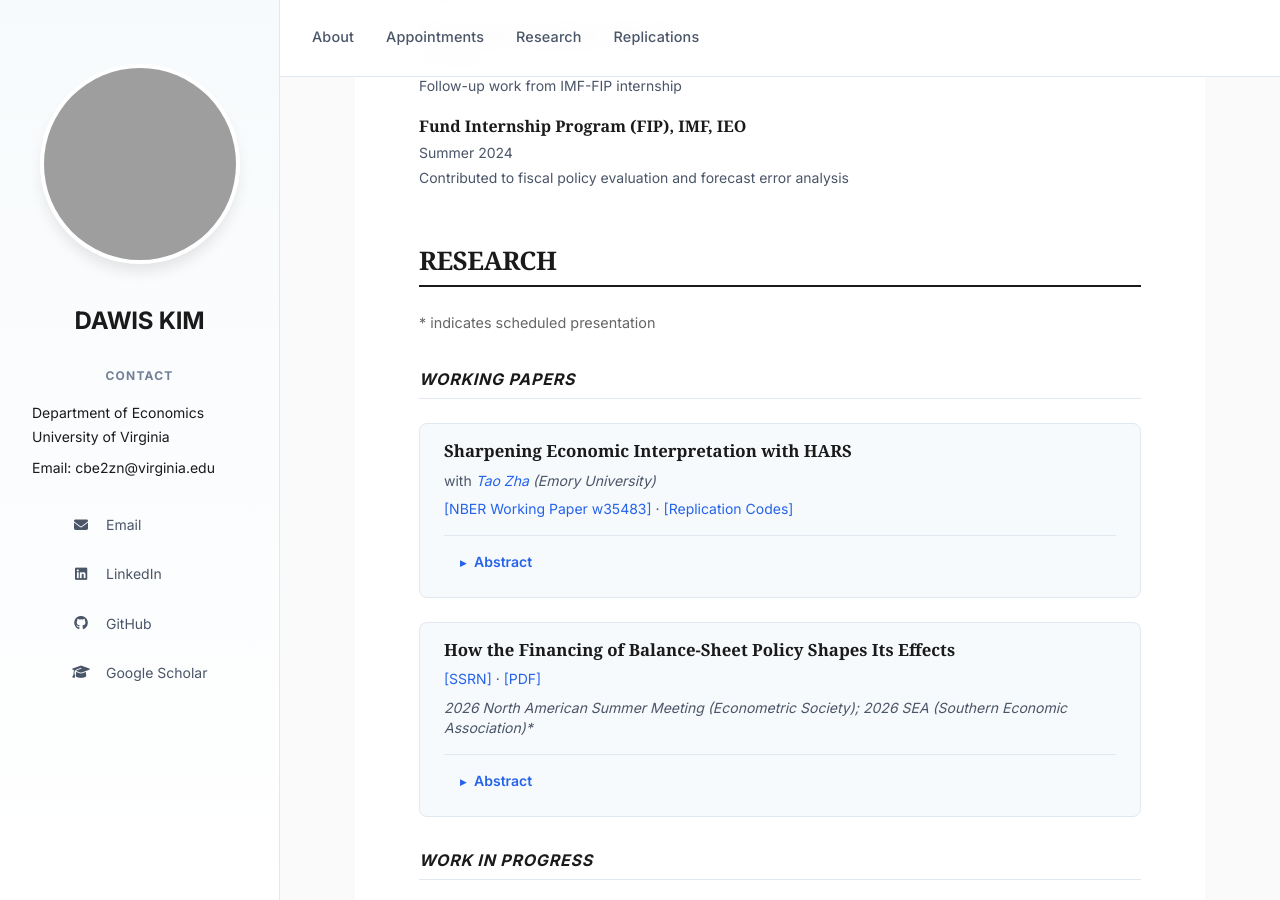
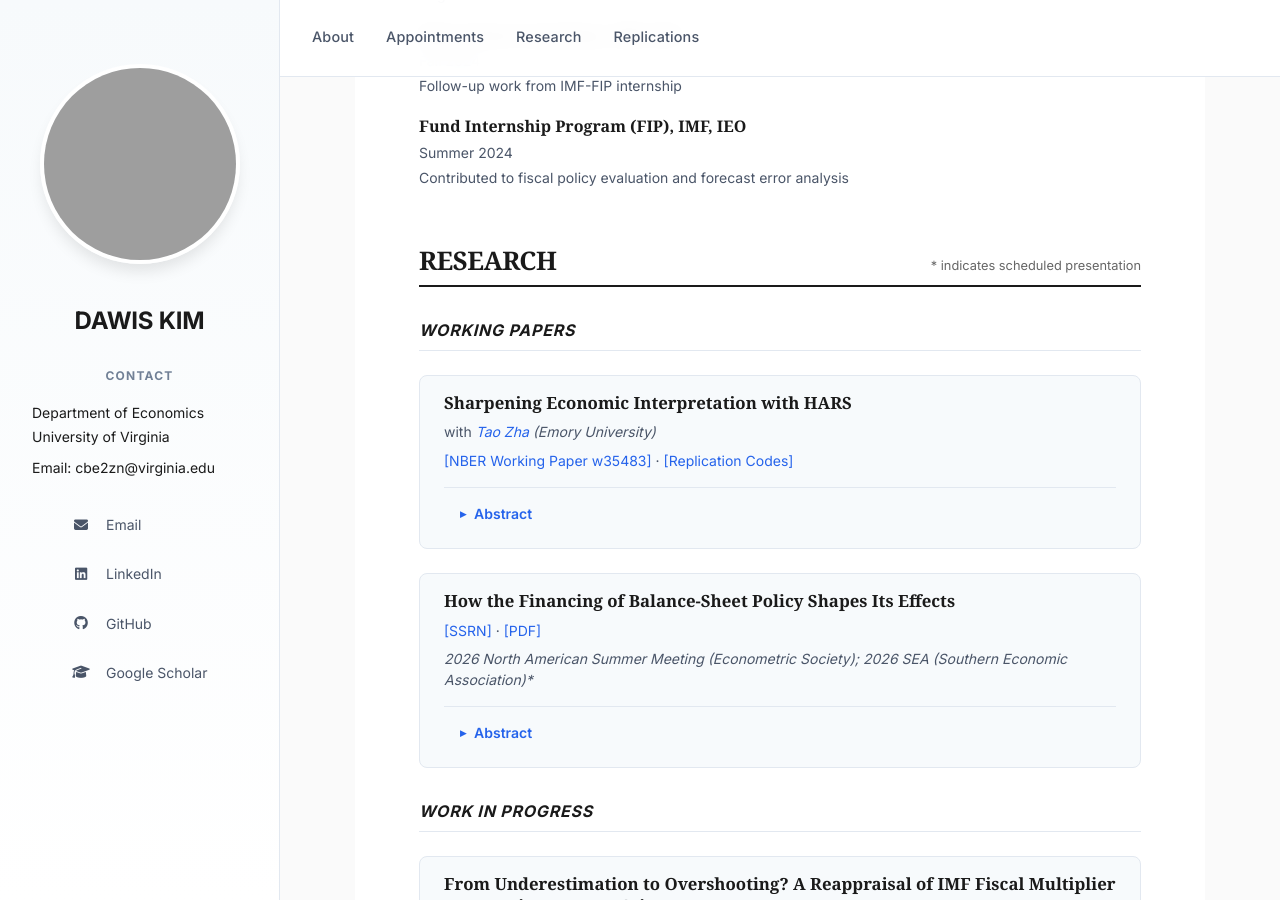
Before and after one commit to davidkim5707/website, a Jekyll site: the page built from index.md, in a window 1280 px wide and 900 px high, scrolled down 473 px. Built offline with Jekyll 4.4.1, drawn with Linux system fonts in a browser that asks for light colours; some web fonts are replaced; grey boxes are pictures that could not be loaded.

Commit message:
Move presentation legend to right of RESEARCH heading
Co-Authored-By: Claude Opus 4.8 (1M context) <noreply@anthropic.com>

```diff
--- a/index.md
+++ b/index.md
@@ -28,10 +28,10 @@ I am a PhD candidate in Economics at the University of Virginia. I study the mac
   <dd>Contributed to fiscal policy evaluation and forecast error analysis</dd>
 </dl>
 
-# RESEARCH
-{: #research}
-
-<p style="font-size: 0.9em; color: #666; margin-top: 0; margin-bottom: 1em;">* indicates scheduled presentation</p>
+<h1 id="research" style="display: flex; flex-wrap: wrap; justify-content: space-between; align-items: baseline; gap: 0.5rem 1rem;">
+  <span>RESEARCH</span>
+  <span style="font-size: 0.8rem; font-weight: 400; font-family: var(--font-sans); color: #666; letter-spacing: 0; text-transform: none;">* indicates scheduled presentation</span>
+</h1>
 
 ## _WORKING PAPERS_
 
```
